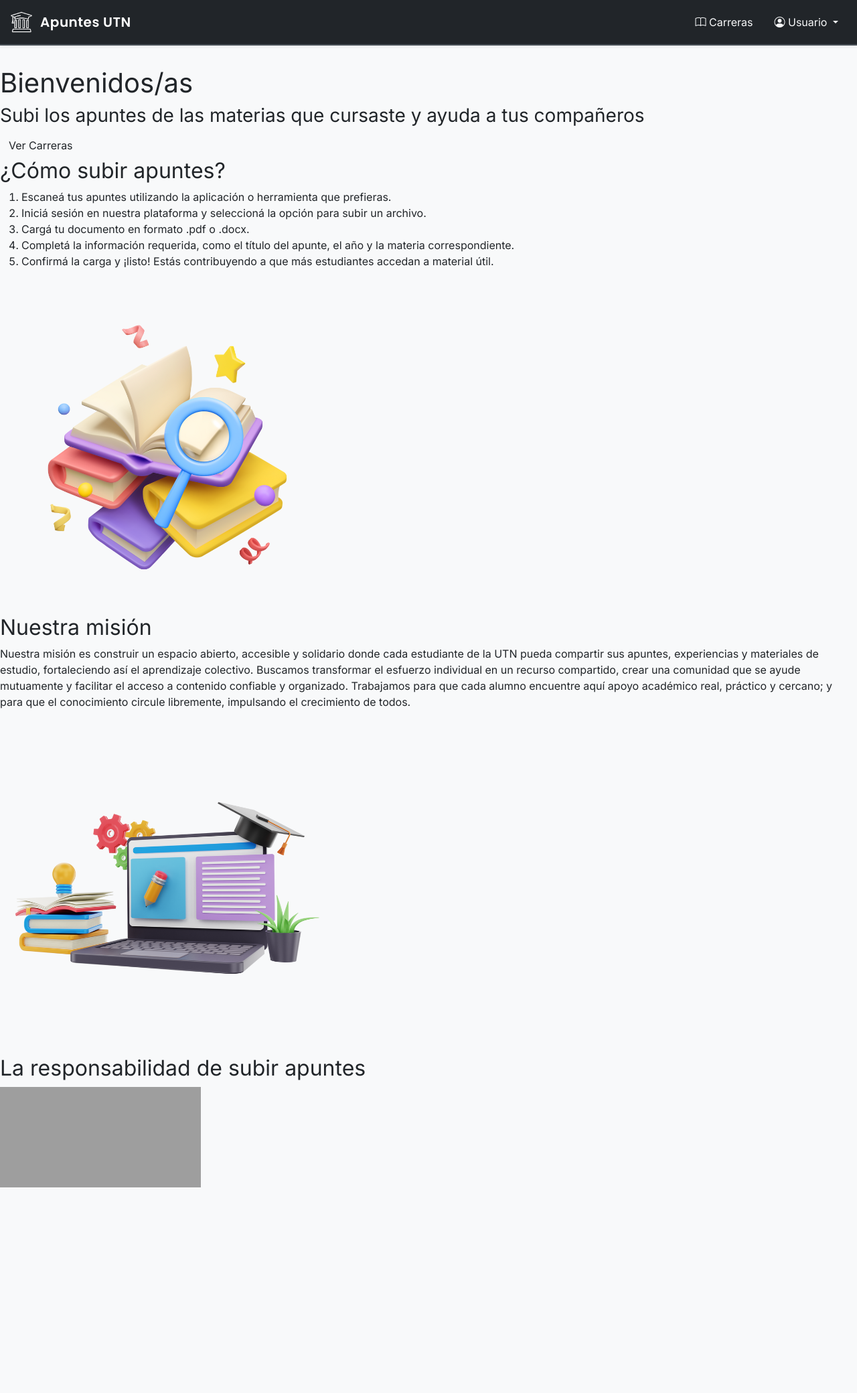
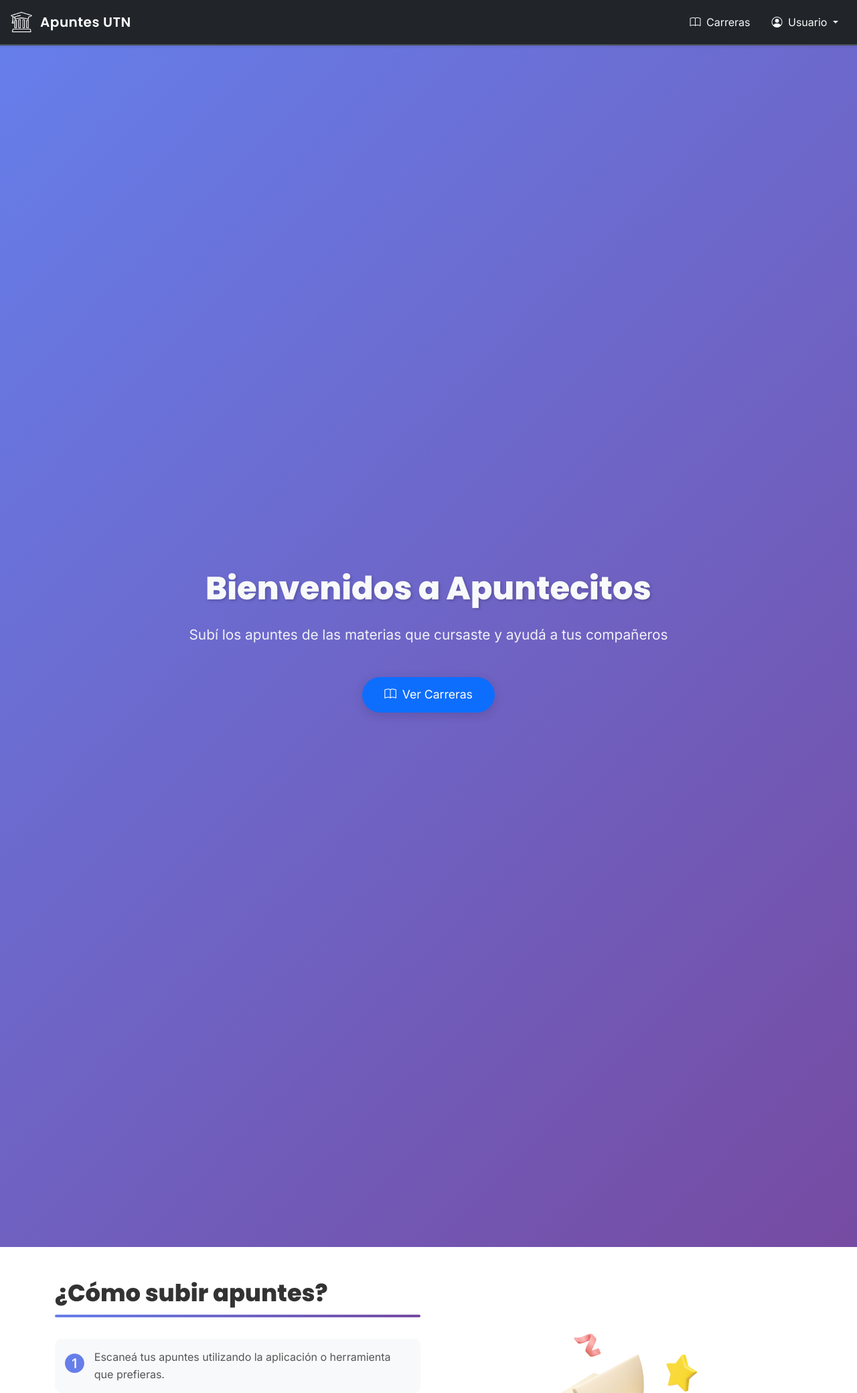
Before and after one commit to colochampre/django_apuntes, a Django app: page / in a window 1280 px wide. Shown: the top 2080 px of the page at 67% size. Run offline with Django 5.2, Linux system fonts and the light colour scheme; grey boxes are pictures that could not be loaded.

Commit message:
Refactor del Inicio

```diff
--- a/apuntes/static/css/base.css
+++ b/apuntes/static/css/base.css
@@ -7,15 +7,23 @@
     /* colors */
     --primary-light-color: #AC74E0;
     --primary-light-color-rgb: 172, 116, 224;
-    --primary-color: blueviolet;
+    --primary-color: #764ba2;
     --primary-color-rgb: 138, 43, 226;
     --primary-dark-color: #2E2242;
     --primary-dark-color-rgb: 46, 34, 66;
+
+    --secondary-light-color: #9DABE8;
+    --secondary-color: #667eea;
+    --secondary-color-rgb: 102, 126, 234;
+    --secondary-dark-color: #35427A;
+
     --light-primary-color: #f8f9fa;
     --light-secondary-color: #adb5bd;
     --dark-bg-color: #171717;
+    --dark-bg-color-rgb: 23, 23, 23;
     --dark-border-color: #495057;
     --dark-dropdown-color: #343a40;
+    --dark-dropdown-color-rgb: 52, 58, 64;
     /* sizes */
     --navbar-height: 68px;
 }
@@ -24,14 +32,19 @@
     margin: 0;
     padding: 0;
     box-sizing: border-box;
+    font-family: 'Inter', sans-serif;
+}
+
+h1, h2, h3, h4, h5, h6 {
+    font-family: 'Poppins', sans-serif;
 }
 
 /* Configuración general del body */
 html, body {
     width: 100%;
     height: 100%;
-    font-family: 'Inter', 'Poppins', sans-serif;
     overflow: hidden;
+    cursor: default;
 }
 
 body {
@@ -77,7 +90,7 @@ body {
 .nav-link {
     padding: 0.5rem 1rem !important;
     color: var(--light-primary-color);
-    font-family: 'Inter', sans-serif;
+    cursor: pointer;
     font-weight: 400;
     transition: all 0.3s ease;
 }
@@ -85,6 +98,10 @@ body {
 .nav-link:hover {
     color: var(--primary-light-color) !important;
     transform: translateY(-2px);
+}
+
+.nav-link i {
+    margin-right: 4px;
 }
 
 .dropdown-menu {
@@ -110,7 +127,7 @@ body {
 }
 
 .dropdown-item i {
-    margin-right: 8px;
+    margin-right: 4px;
 }
 
 /* Navbar collapse para móviles */
@@ -148,7 +165,10 @@ main {
 
 .base-main-content {
     flex: 1;
-    padding: 2rem 0;
+}
+
+.btn-custom {
+    background-color: var(--primary-dark-color);
 }
 
 /* Footer */
@@ -167,7 +187,6 @@ main {
 }
 
 .footer-text {
-    font-family: 'Inter', sans-serif;
     font-size: 0.9rem;
     color: var(--light-secondary-color);
 }
@@ -236,10 +255,6 @@ section {
         padding: 0;
         margin-top: 0;
     }
-
-    .base-main-content {
-        padding: 1.5rem 0;
-    }
 }
 
 @media (max-width: 767.98px) {
@@ -258,8 +273,4 @@ section {
     .footer-text {
         font-size: 0.85rem;
     }
-
-    .base-main-content {
-        padding: 1rem 0;
-    }
 }
--- /dev/null
+++ b/apuntes/static/css/home.css
@@ -0,0 +1,241 @@
+/* Hero Section */
+.hero-section {
+    background: linear-gradient(135deg, var(--secondary-color) 0%, var(--primary-color) 100%);
+    color: var(--light-primary-color);
+    padding: 80px 0;
+    margin-bottom: 0;
+    min-height: 69vh;
+    display: flex;
+    justify-content: center;
+    align-items: center;
+}
+
+.hero-title {
+    font-size: 3rem;
+    font-weight: 700;
+    margin-bottom: 1.5rem;
+    text-shadow: 2px 2px 4px rgba(0, 0, 0, 0.2);
+}
+
+.hero-subtitle {
+    font-size: 1.3rem;
+    margin-bottom: 1rem;
+    opacity: 0.95;
+}
+
+.hero-actions {
+    padding: 2rem 1rem 1rem;
+}
+
+.hero-actions .btn {
+    padding: 12px 32px;
+    font-size: 1.1rem;
+    border-radius: 50px;
+    transition: all 0.3s ease;
+    box-shadow: 0 4px 15px rgba(var(--primary-dark-color-rgb), 0.2);
+}
+
+.hero-actions .btn:hover {
+    transform: translateY(-3px);
+    box-shadow: 0 6px 20px rgba(var(--primary-dark-color-rgb), 0.3);
+}
+
+.hero-actions .btn i {
+    margin-right: 4px;
+}
+
+/* Section Titles */
+.section-title {
+    font-size: 2.2rem;
+    font-weight: 700;
+    color: #333;
+    margin-bottom: 2rem;
+    position: relative;
+    padding-bottom: 15px;
+}
+
+.section-title::after {
+    content: '';
+    position: absolute;
+    bottom: 0;
+    left: 0;
+    width: 100%;
+    height: 4px;
+    background: linear-gradient(135deg, var(--secondary-color) 0%, var(--primary-color) 100%);
+    border-radius: 2px;
+}
+
+/* How To Section */
+.how-to-section {
+    background-color: #fff;
+}
+
+.steps-list {
+    list-style: none;
+    padding: 0;
+    margin: 0;
+}
+
+.step-item {
+    display: flex;
+    align-items: flex-start;
+    margin-bottom: 0.5rem;
+    padding: 15px;
+    background-color: var(--light-primary-color);
+    border-radius: 10px;
+    transition: all 0.3s ease;
+}
+
+.step-item:hover {
+    background-color: #e9ecef;
+    transform: translateY(-5px);
+    box-shadow: 0 5px 8px rgba(var(--dark-dropdown-color-rgb), 0.1);
+}
+
+.step-icon {
+    font-size: 1.8rem;
+    color: var(--secondary-color);
+    margin-right: 15px;
+    flex-shrink: 0;
+}
+
+.step-item span {
+    font-size: 1rem;
+    color: #555;
+    line-height: 1.6;
+}
+
+/* Mission Section */
+.mission-section {
+    background-color: var(--light-primary-color);
+}
+
+.mission-text {
+    margin-bottom: 1.2rem;
+    color: #555;
+    font-size: 1.1rem;
+    line-height: 1.8;
+    text-align: justify;
+}
+
+/* Images */
+.how-to-section img,
+.mission-section img {
+    max-width: 100%;
+    height: auto;
+    border-radius: 15px;
+}
+
+/* Video Section */
+.video-section {
+    background-color: #fff;
+}
+
+.video-container {
+    position: relative;
+    padding-bottom: 56.25%; /* 16:9 aspect ratio */
+    height: 0;
+    overflow: hidden;
+    border-radius: 15px;
+    box-shadow: 0 10px 30px rgba(var(--dark-bg-color-rgb), 0.15);
+}
+
+.video-container iframe {
+    position: absolute;
+    top: 0;
+    left: 0;
+    width: 100%;
+    height: 100%;
+    border-radius: 15px;
+}
+
+/* Responsive Design */
+@media (max-width: 991px) {
+    .hero-title {
+        font-size: 2.2rem;
+    }
+
+    .hero-subtitle {
+        font-size: 1.1rem;
+    }
+
+    .section-title {
+        font-size: 1.8rem;
+        text-align: center;
+    }
+
+    .section-title::after {
+        left: 50%;
+        transform: translateX(-50%);
+    }
+
+    .mission-text {
+        text-align: left;
+    }
+
+    .step-item:hover {
+        transform: translateY(-5px);
+    }
+}
+
+@media (max-width: 767px) {
+    .hero-section {
+        padding: 60px 0;
+    }
+
+    .hero-title {
+        font-size: 1.8rem;
+    }
+
+    .hero-subtitle {
+        font-size: 1rem;
+    }
+
+    .hero-actions .btn {
+        padding: 10px 24px;
+        font-size: 1rem;
+    }
+
+    .section-title {
+        font-size: 1.6rem;
+    }
+
+    .step-icon {
+        font-size: 1.5rem;
+    }
+
+    .step-item span {
+        font-size: 0.95rem;
+    }
+
+    .mission-text {
+        font-size: 1rem;
+    }
+}
+
+@media (max-width: 575px) {
+    .hero-section {
+        padding: 40px 0;
+    }
+
+    .hero-title {
+        font-size: 1.5rem;
+    }
+
+    .hero-subtitle {
+        font-size: 0.9rem;
+    }
+
+    .section-title {
+        font-size: 1.4rem;
+    }
+
+    .step-item {
+        padding: 12px;
+    }
+
+    .step-icon {
+        font-size: 1.3rem;
+        margin-right: 10px;
+    }
+}
--- a/apuntes/templates/home.html
+++ b/apuntes/templates/home.html
@@ -6,41 +6,99 @@
 <link rel="stylesheet" href="{% static 'css/home.css' %}">{% endblock %}
 
 {% block content %}
-<section>
-    <h1>Bienvenidos/as</h1>
-    <h3>Subi los apuntes de las materias que cursaste y ayuda a tus compañeros</h3>
-    <a href="{% url 'gestion_carreras:lista_carreras' %}" class="btn btn-custom">Ver Carreras</a>
+<!-- Hero Section -->
+<section class="hero-section">
+    <div class="container">
+        <div class="row align-items-center">
+            <div class="col-lg-8 mx-auto text-center">
+                <h1 class="hero-title">Bienvenidos a Apuntecitos</h1>
+                <p class="hero-subtitle">Subí los apuntes de las materias que cursaste y ayudá a tus compañeros</p>
+                <div class="hero-actions">
+                    <a href="{% url 'gestion_carreras:lista_carreras' %}" class="btn btn-primary btn-lg">
+                        <i class="bi bi-book"></i> Ver Carreras
+                    </a>
+                </div>
+            </div>
+        </div>
+    </div>
 </section>
-<section>
-    <h2>¿Cómo subir apuntes?</h2>
-    <ol>
-        <li>Escaneá tus apuntes utilizando la aplicación o herramienta que prefieras.</li>
-        <li>Iniciá sesión en nuestra plataforma y seleccioná la opción para subir un archivo.</li>
-        <li>Cargá tu documento en formato .pdf o .docx.</li>
-        <li>Completá la información requerida, como el título del apunte, el año y la materia correspondiente.</li>
-        <li>Confirmá la carga y ¡listo! Estás contribuyendo a que más estudiantes accedan a material útil.</li>
+
+<!-- Cómo subir apuntes Section -->
+<section class="how-to-section py-5">
+    <div class="container">
+        <div class="row">
+            <div class="col-lg-6 mb-4 mb-lg-0">
+                <h2 class="section-title">¿Cómo subir apuntes?</h2>
+                <ol class="steps-list">
+                    <li class="step-item">
+                        <i class="bi bi-1-circle-fill step-icon"></i>
+                        <span>Escaneá tus apuntes utilizando la aplicación o herramienta que prefieras.</span>
+                    </li>
+                    <li class="step-item">
+                        <i class="bi bi-2-circle-fill step-icon"></i>
+                        <span>Iniciá sesión en nuestra plataforma y seleccioná la opción para subir un archivo.</span>
+                    </li>
+                    <li class="step-item">
+                        <i class="bi bi-3-circle-fill step-icon"></i>
+                        <span>Cargá tu documento en formato .pdf o .docx.</span>
+                    </li>
+                    <li class="step-item">
+                        <i class="bi bi-4-circle-fill step-icon"></i>
+                        <span>Completá la información requerida, como el título del apunte, el año y la materia correspondiente.</span>
+                    </li>
+                    <li class="step-item">
+                        <i class="bi bi-5-circle-fill step-icon"></i>
+                        <span>Confirmá la carga y ¡listo! Estás contribuyendo a que más estudiantes accedan a material útil.</span>
+                    </li>
                 </ol>
-    <img src="{% static 'img/apunte.png' %}" alt="Cómo subir un apunte">
+            </div>
+            <div class="col-lg-6 d-flex align-items-center justify-content-center">
+                <img src="{% static 'img/apunte.png' %}" alt="Cómo subir un apunte" class="img-fluid rounded">
+            </div>
+        </div>
+    </div>
 </section>
-<section>
-    <h2>Nuestra misión</h2>
-    <p>
+
+<!-- Nuestra Misión Section -->
+<section class="mission-section py-5 bg-light">
+    <div class="container">
+        <div class="row align-items-center">
+            <div class="col-lg-6 order-lg-2 mb-4 mb-lg-0">
+                <h2 class="section-title">Nuestra misión</h2>
+                <p class="mission-text">
                     Nuestra misión es construir un espacio abierto, accesible y solidario donde cada estudiante de la UTN pueda
                     compartir sus apuntes, experiencias y materiales de estudio, fortaleciendo así el aprendizaje colectivo.
+                </p>
+                <p class="mission-text">
                     Buscamos transformar el esfuerzo individual en un recurso compartido, crear una comunidad que se ayude
                     mutuamente y facilitar el acceso a contenido confiable y organizado.
+                </p>
+                <p class="mission-text">
                     Trabajamos para que cada alumno encuentre aquí apoyo académico real, práctico y cercano; y para que el
                     conocimiento circule libremente, impulsando el crecimiento de todos.
                 </p>
-    <img src="{% static 'img/somos.png' %}" alt="Nuestra misión">
+            </div>
+            <div class="col-lg-6 order-lg-1 d-flex align-items-center justify-content-center">
+                <img src="{% static 'img/somos.png' %}" alt="Nuestra misión" class="img-fluid rounded">
+            </div>
+        </div>
+    </div>
 </section>
-<section>
-    <h2>La responsabilidad de subir apuntes</h2>
-    <div>
+
+<!-- Video Section -->
+<section class="video-section py-5">
+    <div class="container">
+        <div class="row">
+            <div class="col-lg-8 mx-auto">
+                <h2 class="section-title text-center mb-4">La responsabilidad de subir apuntes</h2>
+                <div class="video-container">
                     <iframe src="https://www.youtube.com/embed/ONZnKpvNOZw?si=oY7habrTTCY78DUv"
                             title="YouTube video player" frameborder="0"
                             allow="accelerometer; autoplay; clipboard-write; encrypted-media; gyroscope; picture-in-picture; web-share"
                             referrerpolicy="strict-origin-when-cross-origin" allowfullscreen></iframe>
                 </div>
+            </div>
+        </div>
+    </div>
 </section>
 {% endblock %}
```
Lines whose indentation alone changed are shown as unchanged.
